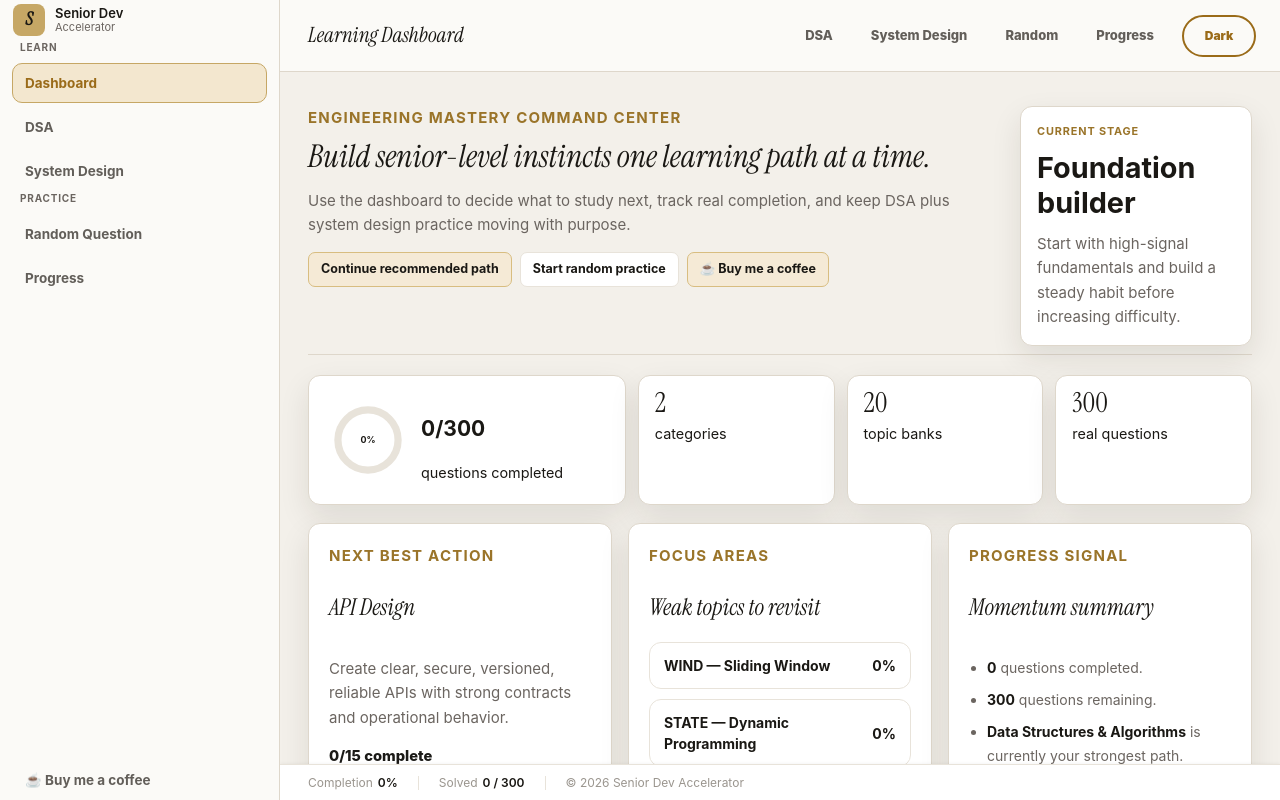
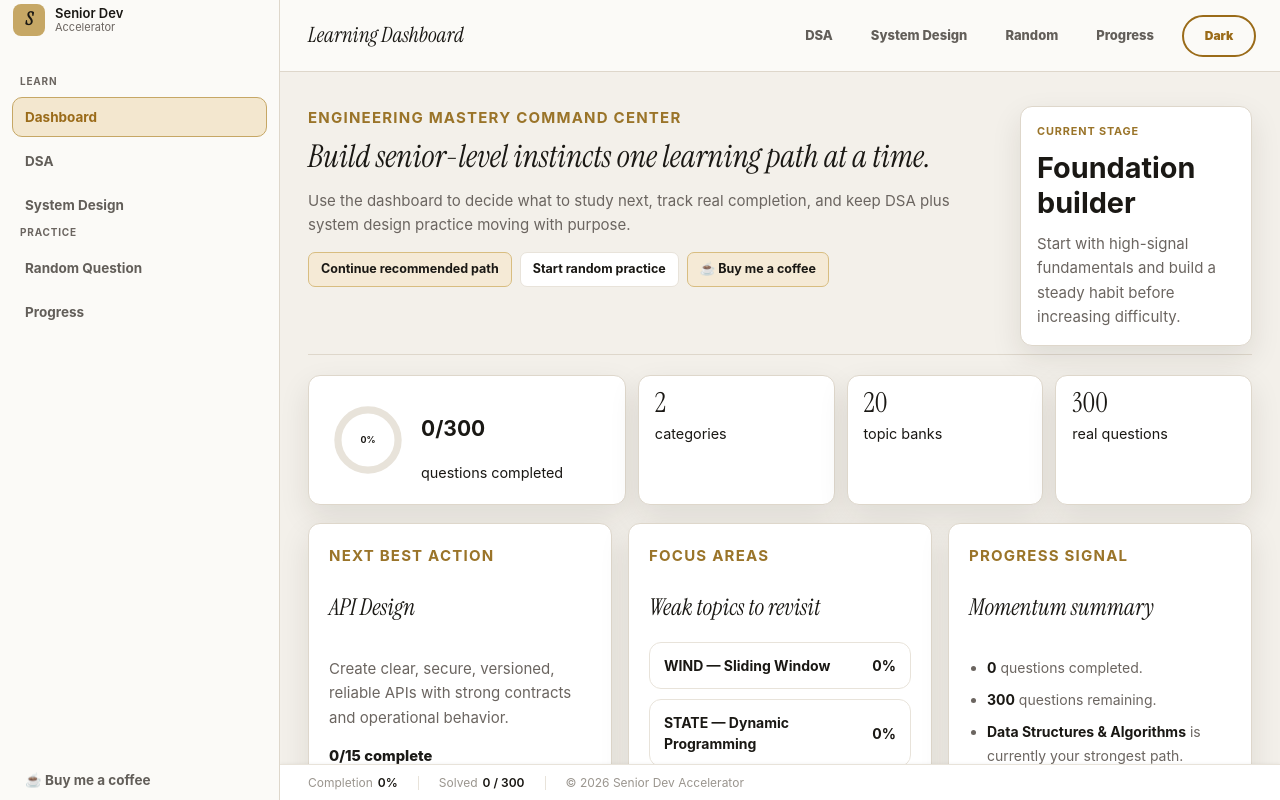
Before and after one commit to msomi22/senior-dev-accelerator, a React (Vite) app: page / in a window 1280 px wide. Built offline with nearby package versions, Linux system fonts and the light colour scheme; no server answers.

Commit message:
Make sidebar spacing theme agnostic

```diff
--- a/src/styles/sidebar-spacing-fix.css
+++ b/src/styles/sidebar-spacing-fix.css
@@ -1,7 +1,16 @@
-/* Restores the comfortable gap between the brand block and the first sidebar section.
-   This is intentionally narrow so it does not disturb the improved theme styling. */
+/* Theme-agnostic sidebar spacing contract.
+   Light and dark must share the same sidebar geometry; only color tokens should differ. */
 
+:root {
+  --sidebar-logo-section-gap: 34px;
+}
+
+html body #root aside.sidebar.app-sidebar > .nav-section:first-of-type,
+html body #root .app-shell.light aside.sidebar.app-sidebar > .nav-section:first-of-type,
 html body #root .app-shell.dark aside.sidebar.app-sidebar > .nav-section:first-of-type,
+html[data-theme="light"] body #root .app-shell.light aside.sidebar.app-sidebar > .nav-section:first-of-type,
 html[data-theme="dark"] body #root .app-shell.dark aside.sidebar.app-sidebar > .nav-section:first-of-type {
-  margin-top: 34px !important;
+  margin-top: var(--sidebar-logo-section-gap) !important;
+  border-top: 0 !important;
+  box-shadow: none !important;
 }
```
